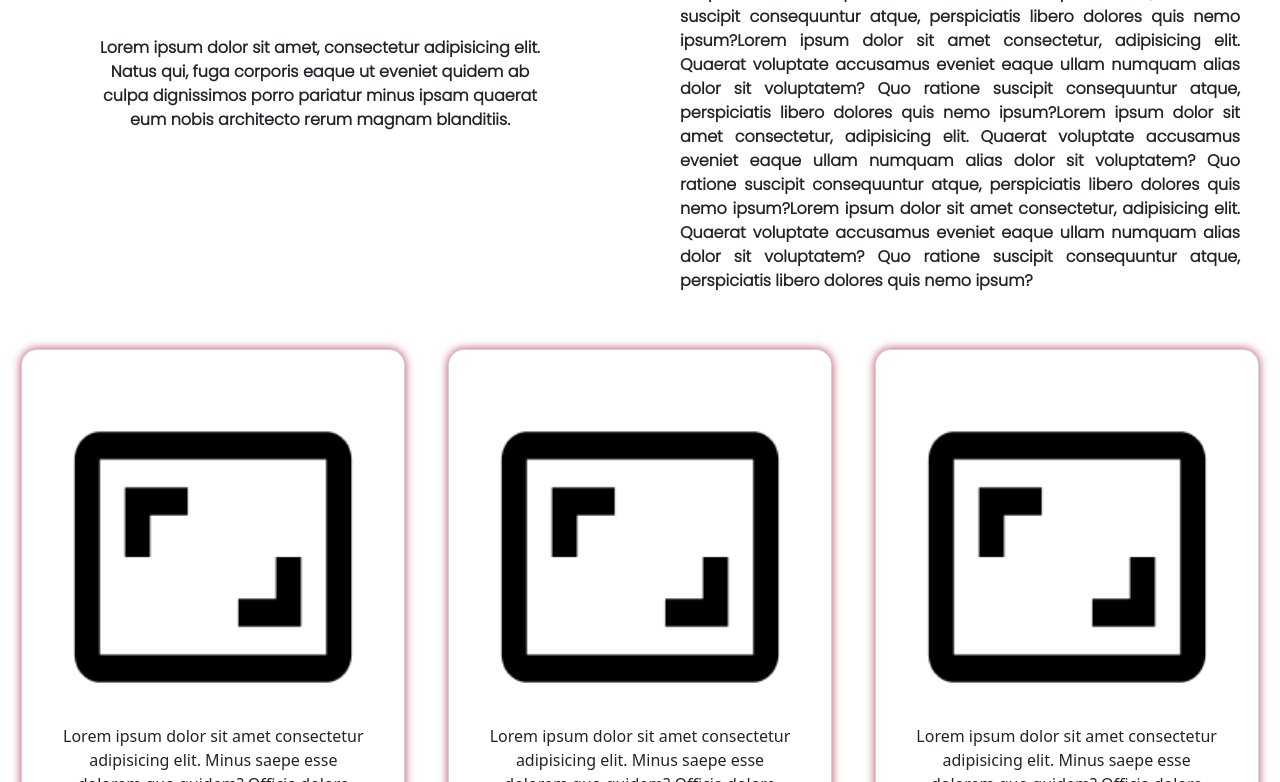
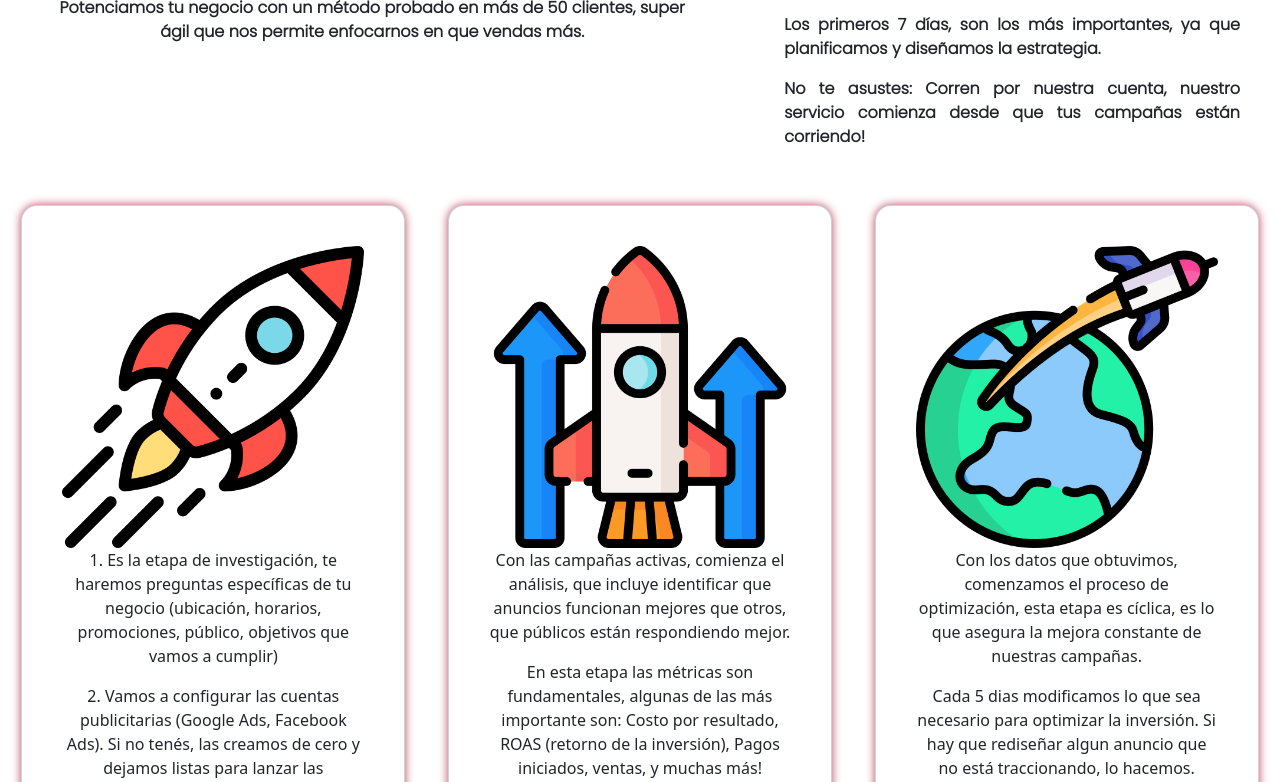
Before and after one commit to Carlitasilvaa/Proyecto, a plain HTML site: page pages/comotrabajamos.html in a window 1280 px wide. Shown: the part 623-1405 px from the top of the page. Drawn offline with nearby package versions, Linux system fonts and the light colour scheme; a web font is replaced by a local one.

Commit message:
cambios en contenido de resultados y como trabajamos

```diff
--- a/css/styles.css
+++ b/css/styles.css
@@ -291,20 +291,19 @@ padding: 1.875rem;
 .titulo-parrafo-principal p{
   font-family: 'Poppins', sans-serif;
   font-weight: bold;
-  padding: 3.125rem;
+  padding: .625rem;
 }
 .contenedor-cards {
   display: flex;
   flex-direction: row ;
 }
 
-.imagenFinal{
-  width: 30%;
-  margin: 0 auto;
-}
-.imagenFinal img {
-  display: flex;
-padding: 5rem 1.25rem 1.25rem 5rem;
+.sectionPrincipal .titulo-parrafo-principal {
+      width: 70%;
+      margin: 0 auto;
+      padding: 5rem 2.5rem 2.5rem 2.5rem;
+      text-align: center;
+      font-family: 'Bayon', sans-serif;
 }
 /*fin de main*/
 
@@ -332,7 +331,7 @@ margin: auto;
 .terceraSectionR{
   display: flex;
   background-color: white;
-  padding: 2.5rem;
+
 }
 .terceraSectionR .tituloParrafoR{
   width: 50%;
@@ -353,17 +352,18 @@ margin: auto;
 
 }
 .imagenFinalR{
+
   width: 30%;
-  margin: 0 auto;
+  margin:10px 200px 70px 0;
   padding: 2.5rem;
 }
 .cuartaSection{
   display: flex;
   background-color: white;
-}
+height: 18.75rem;}
 .cuartaSection .imgFinalR{
   width: 30%;
-  margin: 0 auto;
+  margin:0 10px 150px 70px ;
   padding: 2.5rem;
 }
 .tituloParrafoResultado{
--- a/pages/comotrabajamos.html
+++ b/pages/comotrabajamos.html
@@ -48,63 +48,48 @@
         <main>
             <section class="sectionPrincipal">
                 <div class="titulo-parrafo-principal">
-                    <h2>Lorem ipsum dolor sit amet consectetur adipisicing elit. Est, facere.</h2>
-                    <p>Lorem ipsum dolor sit amet, consectetur adipisicing elit. Natus qui, fuga corporis eaque ut eveniet quidem ab culpa dignissimos porro pariatur minus ipsam quaerat eum nobis architecto rerum magnam blanditiis.</p>
+                    <h2>Te preguntaras, cuales son los próximos pasos?</h2>
+                    <p>Potenciamos tu negocio con un método probado en más de 50 clientes, super ágil que nos permite enfocarnos en que vendas más.</p>
                 </div>
                 <div class="parrafo-principal">
 
-                    <p>Lorem ipsum dolor sit amet consectetur, adipisicing elit. Quaerat voluptate accusamus eveniet eaque
-                        ullam
-                        numquam alias dolor sit voluptatem? Quo ratione suscipit consequuntur atque, perspiciatis libero
-                        dolores
-                        quis nemo ipsum?Lorem ipsum dolor sit amet consectetur, adipisicing elit. Quaerat voluptate
-                        accusamus
-                        eveniet eaque ullam numquam alias dolor sit voluptatem? Quo ratione suscipit consequuntur atque,
-                        perspiciatis libero dolores quis nemo ipsum?Lorem ipsum dolor sit amet consectetur, adipisicing
-                        elit.
-                        Quaerat voluptate accusamus eveniet eaque ullam numquam alias dolor sit voluptatem? Quo ratione
-                        suscipit
-                        consequuntur atque, perspiciatis libero dolores quis nemo ipsum?Lorem ipsum dolor sit amet
-                        consectetur,
-                        adipisicing elit. Quaerat voluptate accusamus eveniet eaque ullam numquam alias dolor sit
-                        voluptatem?
-                        Quo ratione suscipit consequuntur atque, perspiciatis libero dolores quis nemo ipsum?Lorem ipsum
-                        dolor
-                        sit amet consectetur, adipisicing elit. Quaerat voluptate accusamus eveniet eaque ullam numquam
-                        alias
-                        dolor sit voluptatem? Quo ratione suscipit consequuntur atque, perspiciatis libero dolores quis nemo
-                        ipsum?</p>
+                    <p>Trabajamos 100% remoto, simplificando los tiempos al máximo.</p>
+                    <p>Desde que empezamos a trabajar con tu marca, lo hacemos de forma organizada y alineados con tus objetivos.</p>
+                    <p>Los primeros 7 días, son los más importantes, ya que planificamos y diseñamos la estrategia.</p>
+                    <p>No te asustes: Corren por nuestra cuenta, nuestro servicio comienza desde que tus campañas están corriendo!</p>
                 </div>
             </section>
             <section class="contenedor-cards">
                 <div class="card">
-                    <img src="../assets/img/Aspect ratio.png" alt="">
-                    <p>Lorem ipsum dolor sit amet consectetur adipisicing elit. Minus saepe esse dolorem quo quidem? Officia
-                        dolore saepe, praesentium, hic accusantium molestias eveniet, aliquam ducimus earum quidem ab ea
-                        blanditiis doloribus?</p>
+                    <img src="../assets/icons/cohete.png" alt="">
+                    <p>1. Es la etapa de investigación, te haremos preguntas específicas de tu negocio (ubicación, horarios, promociones, público, objetivos que vamos a cumplir)</p>
+                    <p>2. Vamos a configurar las cuentas publicitarias (Google Ads, Facebook Ads). Si no tenés, las creamos de cero y dejamos listas para lanzar las campañas. Si tenés cuentas, revisamos que está todo ok (Google Analytics, Facebook Pixel, Catalogo)</p>
+                    <p>3. Diseñamos los anuncios para tu marca, te los enviamos para la aprobación final, implementamos la estrategia en las plataformas y lanzamos las campañas.</p>
                 </div>
 
                 <div class="card">
-                    <img src="../assets/img/Aspect ratio.png" alt="">
-                    <p>Lorem ipsum dolor sit amet consectetur adipisicing elit. Minus saepe esse dolorem quo quidem? Officia
-                        dolore saepe, praesentium, hic accusantium molestias eveniet, aliquam ducimus earum quidem ab ea
-                        blanditiis doloribus?</p>
+                    <img src="../assets/icons/cohete 2.png" alt="">
+                    <p>Con las campañas activas, comienza el análisis, que incluye identificar que anuncios funcionan mejores que otros, que públicos están respondiendo mejor.</p>
+                    <p>En esta etapa las métricas son fundamentales, algunas de las más importante son: Costo por resultado, ROAS (retorno de la inversión), Pagos iniciados, ventas, y muchas más!</p>
+                    <p>Toda esta información va nutriendo las plataformas para que nos den mejores resultados y a su vez nos generan el público que necesitamos para las campañas de ReMarketing 🙂</p>
                 </div>
 
                 <div class="card">
-                    <img src="../assets/img/Aspect ratio.png" alt="">
-                    <p>Lorem ipsum dolor sit amet consectetur adipisicing elit. Minus saepe esse dolorem quo quidem? Officia
-                        dolore saepe, praesentium, hic accusantium molestias eveniet, aliquam ducimus earum quidem ab ea
-                        blanditiis doloribus?</p>
+                    <img src="../assets/icons/mundo.png" alt="">
+                    <p>Con los datos que obtuvimos, comenzamos el proceso de optimización, esta etapa es cíclica, es lo que asegura la mejora constante de nuestras campañas.</p>
+                    <p>Cada 5 dias modificamos lo que sea necesario para optimizar la inversión. Si hay que rediseñar algun anuncio que no está traccionando, lo hacemos. Modificamos los públicos y ajustamos dependiendo cada campaña.</p>
+                    <p>Asímismo, si hay que agregar una nueva campaña a la estrategia, modificar algun texto en los anuncios o replantear la estrategia.</p>
                 </div>
             </section>
             <section class="sectionPrincipal">
                 <div class="titulo-parrafo-principal">
-                    <h2>Lorem ipsum dolor sit amet consectetur adipisicing elit. Est, facere.</h2>
-                    <p>Lorem ipsum dolor sit amet, consectetur adipisicing elit. Natus qui, fuga corporis eaque ut eveniet quidem ab culpa dignissimos porro pariatur minus ipsam quaerat eum nobis architecto rerum magnam blanditiis.</p>
-                </div>
-                <div class="imagenFinal">
-                    <img src="../assets/img/Aspect ratio.png" alt="">
+                    <h2>Lo que nos hace distintos</h2>
+                    <p>📱 Comunicación constante: Nuestro equipo estará en contacto permanentemente para medir resultados, (feedback real de las campañas), y poder ajustar las campañas a tiempo. También nos podrás consultar lo que necesites cada momento.</p>
+                    <p>🎯 Foco en los resultados: La rentabilidad de tu negocio es nuestro principal objetivo. Trabajamos optimizando las campañas constantemente para que día tras día obtengas mejores resultados.</p>
+                    <p>📈 Métricas visibles: Mes a mes te entregamos un informe simple y contundente para que veas como rinde tu inversión en cuanto a rentabilidad, ventas, alcance.</p>
+                    <p>👨‍🔧 Entrenamos a tus vendedores: No es lo mismo vender en una tienda física que vender online, nos especializamos en procesos de venta digitales, por eso ayudamos a tu equipo a transformar cada consulta en una venta.</p>
+                    <p>🚀 Somos 100% remotos: Nuestro equipo es remoto desde que comenzamos, esto nos brinda versatilidad y agilidad.</p>
+                    <h2>AHHH…Y LO MAS IMPORTANTE: No tenemos un mínimo de permanencia, nuestro objetivo es que nuestro servicio transforme tu negocio, y que lo compruebes con resultados.</h2>
                 </div>
             </section>
 
```
Also changed, not shown: pages/resultados.html (+9 -30 lines), assets/icons/cohete 2.png (added), assets/icons/cohete.png (added), assets/icons/mundo.png (added), assets/img/Mi proyecto.png (added), assets/img/logo1.png (added), assets/img/logo11.png (added), assets/img/logo2.jpg (added).
